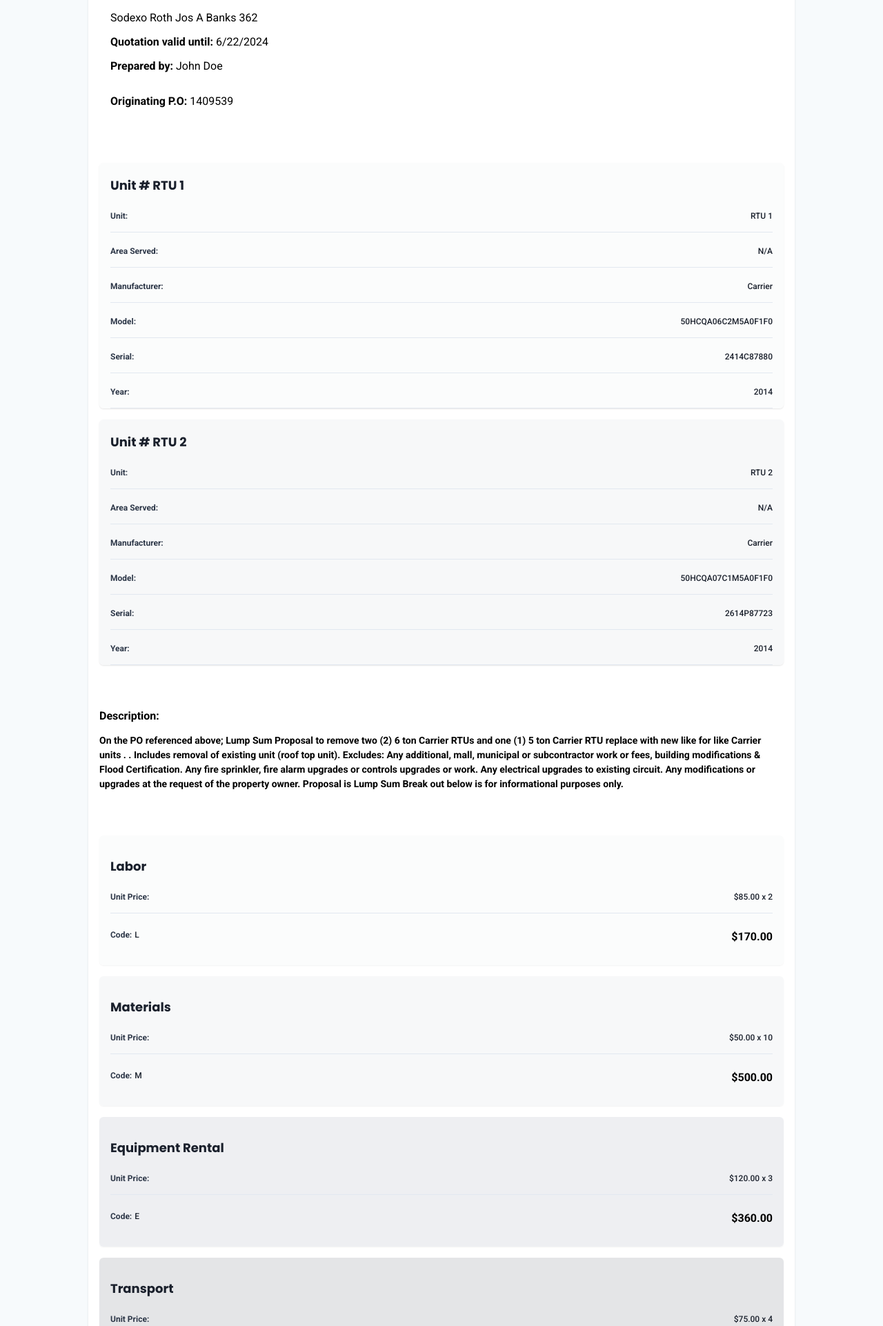
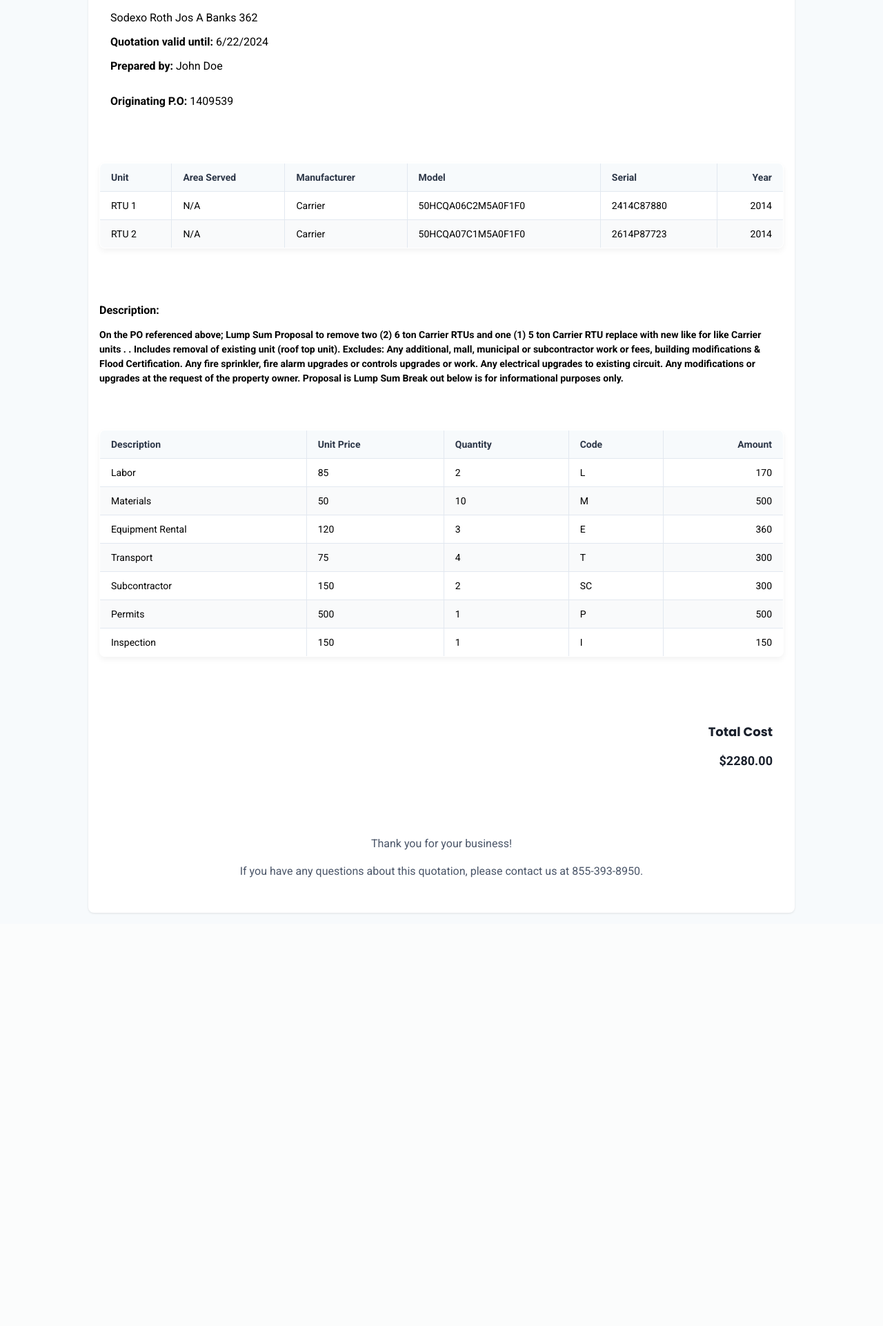
Before and after one commit to M3D3L/Quotation, a PHP site: page /index.html in a window 1280 px wide. Shown: the part 350-2272 px from the top of the page at 69% size. After the commit the page ends 1675 px from the top, so only its background shows below. Run offline with PHP 8.4, Linux system fonts and the light colour scheme.

Commit message:
added a desktop table to display data

```diff
--- a/assets/css/main.css
+++ b/assets/css/main.css
@@ -3,7 +3,7 @@ body {
   padding: 1rem;
   margin: 0;
   box-sizing: border-box;
-    font-family: 'Roboto', sans-serif;
+  font-family: "Roboto", sans-serif;
 }
 
 ul {
@@ -42,7 +42,6 @@ ul {
 .table-card {
   width: 100%;
 }
-
 
 .description p:first-child {
   font-weight: bold;
@@ -111,7 +110,7 @@ ul {
 }
 
 .quotation-title {
-    font-family: 'Poppins', sans-serif;
+  font-family: "Poppins", sans-serif;
   font-size: 1.875rem;
   font-weight: bold;
   margin-bottom: 0.5rem;
@@ -150,7 +149,7 @@ ul {
 }
 
 .unit-title {
-    font-family: 'Poppins', sans-serif;
+  font-family: "Poppins", sans-serif;
   font-size: 1.125rem;
   font-weight: bold;
   color: #1a202c;
@@ -195,7 +194,7 @@ ul {
 }
 
 .breakdown-title {
-    font-family: 'Poppins', sans-serif;
+  font-family: "Poppins", sans-serif;
   font-size: 1.125rem;
   font-weight: bold;
   color: #1a202c;
@@ -242,7 +241,7 @@ ul {
 }
 
 .total-cost-title {
-    font-family: 'Poppins', sans-serif;
+  font-family: "Poppins", sans-serif;
   font-size: 1.125rem;
   font-weight: bold;
   color: #1a202c;
@@ -266,9 +265,97 @@ ul {
   color: #1a202c;
 }
 
+#breakdown-desktop {
+  width: 100%;
+  min-width: 100%;
+}
+
+#table-desktop {
+  width: 100%;
+  min-width: 100%;
+}
+
+/* Custom table styles */
+.custom-table {
+  width: 100%;
+  border-collapse: collapse;
+  border: 1px solid #e2e8f0; /* Light gray border */
+  border-radius: 8px; /* Rounded corners */
+  overflow: hidden; /* Clip overflow for rounded corners */
+  box-shadow: 0 4px 8px rgba(0, 0, 0, 0.05);
+  margin-bottom: 2rem;
+}
+
+.custom-table-header {
+  background-color: #f7fafc;
+  color: #2d3748;
+}
+
+.custom-table-cell {
+  border: 1px solid #e2e8f0;
+  padding: 0.75rem 1rem;
+  text-align: left;
+  font-size: 0.875rem;
+}
+
+.custom-table-header th {
+  font-weight: 600;
+}
+
+.custom-table-row:nth-child(even) {
+  background-color: #f9fafb;
+}
+
+.custom-table-row:hover {
+  background-color: #edf2f7;
+}
+
+.custom-table-cell:last-child {
+  text-align: right;
+}
+
+/* Responsive Design */
+@media (max-width: 768px) {
+  .custom-table {
+    border: 0;
+  }
+  .custom-table th,
+  .custom-table td {
+    display: block;
+    width: 100%;
+    box-sizing: border-box;
+  }
+  .custom-table th {
+    text-align: left;
+    padding-top: 1rem;
+  }
+  .custom-table td {
+    text-align: right;
+    padding-top: 0.75rem;
+  }
+  .custom-table td::before {
+    content: attr(data-label);
+    font-weight: 600;
+    display: block;
+    margin-bottom: 0.5rem;
+  }
+}
+
 /* Utility */
 .flex-row {
   display: flex;
   justify-content: space-between;
   align-items: center;
 }
+
+@media (max-width: 768px) {
+  .hide-on-mobile {
+    display: none;
+  }
+}
+
+@media (min-width: 769px) {
+  .hide-on-desktop {
+    display: none;
+  }
+}
--- /dev/null
+++ b/assets/js/breakdownCard.js
@@ -0,0 +1,34 @@
+import { getBackgroundColorClass } from "./customColors.js";
+
+export function generateBreakdownCard(item, index) {
+  const backgroundColor = getBackgroundColorClass(index);
+  return `
+    <li class="breakdown-card" style="background-color: ${backgroundColor};">
+       <h2 class="breakdown-title">${item.description}</h2>
+       <div class="breakdown-details">
+          <div class="breakdown-detail">
+             <span class="detail-key">Unit Price:</span>
+             <p class="detail-value">$${item.unitPrice.toFixed(2)} x ${
+    item.quantity
+  }</p>
+          </div>
+          <div class="flex-row">
+            <div class="breakdown-detail hide-border">
+             <span class="detail-key">Code: </span>
+             <p class="detail-value">${item.code}</p>
+            </div>
+            <p class="amount-value">$${item.amount.toFixed(2)}</p>
+          </div>
+       </div>
+    </li>
+  `;
+}
+
+export function renderBreakdownCards(containerId, dataArray) {
+  const container = document.getElementById(containerId);
+  if (container) {
+    container.innerHTML = dataArray
+      .map((item, index) => generateBreakdownCard(item, index))
+      .join("");
+  }
+}
--- a/assets/js/components.js
+++ /dev/null
@@ -1,159 +0,0 @@
-// Define custom colors equivalent to Tailwind gray shades with increments of 50
-const customColors = [
-    "rgba(249, 250, 251, 0.65)", // bg-gray-50
-    "rgba(243, 244, 246, 0.65)", // bg-gray-100
-    "rgba(229, 231, 235, 0.65)", // bg-gray-200
-    "rgba(214, 216, 218, 0.65)", // bg-gray-300
-    "rgba(156, 163, 175, 0.65)", // bg-gray-400
-  ];
-
-
-// Utility function to generate a background color class based on index
-function getBackgroundColorClass(index) {
-  const totalColors = customColors.length;
-  const colorIndex = index % totalColors;
-  return customColors[colorIndex];
-}
-
-// Function to generate client info section
-export function generateClientInfoSection(client) {
-  return `
-    <div class="client-info">
-       <div>
-          <p class="client-address">${client.address}</p>
-          <p class="client-city-state-zip">${client.cityStateZip}</p>
-          <p class="client-phone">${client.phone}</p>
-       </div>
-       <div class="quotation-info">
-          <h1 class="quotation-title">Quotation</h1>
-          <p class="quotation-date"><strong>Date:</strong> ${client.quotationDate}</p>
-          <p class="quotation-number"><strong>Quotation #:</strong> ${client.quotationNumber}</p>
-          <p class="customer-id"><strong>Customer ID:</strong> ${client.customerId}</p>
-       </div>
-       <div class="quotation-details">
-          <p><strong>Quotation For:</strong></p>
-          <p>${client.quotationFor}</p>
-          <p class="valid-until"><strong>Quotation valid until:</strong> ${client.quotationValidUntil}</p>
-          <p><strong>Prepared by:</strong> ${client.preparedBy}</p>
-       </div>
-       <div class="originating-po">
-          <p><strong>Originating P.O:</strong> ${client.originatingPO}</p>
-       </div>
-    </div>
-    `;
-}
-
-// Function to render client info section
-export function renderClientInfoSection(containerId, client) {
-  const container = document.getElementById(containerId);
-  if (container) {
-    container.innerHTML = generateClientInfoSection(client);
-  }
-}
-
-// Function to create a card element for a unit
-export function generateUnitCard(item, index) {
-  const backgroundColor = getBackgroundColorClass(index);
-  return `
-    <li class="unit-card" style="background-color: ${backgroundColor};">
-       <h2 class="unit-title">Unit # ${item.unit}</h2>
-       <div class="unit-details">
-          ${Object.entries(item)
-            .map(
-              ([key, value]) => `
-          <div class="unit-detail">
-             <span class="detail-key">${key
-               .replace(/([A-Z])/g, " $1")
-               .replace(/^./, (str) => str.toUpperCase())}:</span>
-             <p class="detail-value">${value}</p>
-          </div>
-          `
-            )
-            .join("")}
-       </div>
-    </li>
-    `;
-}
-
-// Function to render a list of unit cards
-export function renderUnitCards(containerId, dataArray) {
-  const container = document.getElementById(containerId);
-  if (container) {
-    container.innerHTML = dataArray
-      .map((item, index) => generateUnitCard(item, index))
-      .join("")
-  }
-
-}
-
-// Function to create a description section
-export function generateDescriptionSection(description) {
-  return `
-    <div class="description-section">
-       <p>${description}</p>
-    </div>
-    `;
-}
-
-// Function to render the description section
-export function renderDescriptionSection(containerId, description) {
-  const container = document.getElementById(containerId);
-  if (container) {
-    container.innerHTML = generateDescriptionSection(description);
-  }
-}
-
-// Function to create a breakdown element
-export function generateBreakdownCard(item, index) {
-  const backgroundColor = getBackgroundColorClass(index);
-  return `
-    <li class="breakdown-card" style="background-color: ${backgroundColor};">
-       <h2 class="breakdown-title">${item.description}</h2>
-       <div class="breakdown-details">
-          <div class="breakdown-detail">
-             <span class="detail-key">Unit Price:</span>
-             <p class="detail-value">$${item.unitPrice.toFixed(2)} x ${
-    item.quantity
-  }</p>
-          </div>
-          <div class="flex-row">
-
-            <div class="breakdown-detail hide-border">
-             <span class="detail-key">Code: </span>
-             <p class="detail-value"> ${item.code}</p>
-          </div>
-            <p class="amount-value">$${item.amount.toFixed(2)}</p>
-          </div>
-       </div>
-    </li>
-    `;
-}
-
-// Function to render a list of breakdown cards
-export function renderBreakdownCards(containerId, dataArray) {
-  const container = document.getElementById(containerId);
-  if (container) {
-    container.innerHTML = dataArray
-      .map((item, index) => generateBreakdownCard(item, index))
-      .join("");
-  }
-}
-
-// Function to create a total cost card
-export function generateTotalCostCard(dataArray) {
-  const totalAmount = dataArray.reduce((sum, item) => sum + item.amount, 0);
-  return `
-    <div class="total-cost-card">
-       <h2 class="total-cost-title">Total Cost</h2>
-        <p class="total-cost-value">$${totalAmount.toFixed(2)}</p>
-    </div>
-    `;
-}
-
-// Function to render the total cost card
-export function renderTotalCostCard(containerId, dataArray) {
-  const container = document.getElementById(containerId);
-  if (container) {
-    container.innerHTML = generateTotalCostCard(dataArray);
-  }
-}
--- /dev/null
+++ b/assets/js/customColors.js
@@ -0,0 +1,14 @@
+export const customColors = [
+  "rgba(249, 250, 251, 0.65)", // bg-gray-50
+  "rgba(243, 244, 246, 0.65)", // bg-gray-100
+  "rgba(229, 231, 235, 0.65)", // bg-gray-200
+  "rgba(214, 216, 218, 0.65)", // bg-gray-300
+  "rgba(156, 163, 175, 0.65)", // bg-gray-400
+];
+
+// Utility function to generate a background color class based on index
+export function getBackgroundColorClass(index) {
+  const totalColors = customColors.length;
+  const colorIndex = index % totalColors;
+  return customColors[colorIndex];
+}
--- /dev/null
+++ b/assets/js/descriptionSection.js
@@ -0,0 +1,14 @@
+export function generateDescriptionSection(description) {
+  return `
+      <div class="description-section">
+         <p>${description}</p>
+      </div>
+    `;
+}
+
+export function renderDescriptionSection(containerId, description) {
+  const container = document.getElementById(containerId);
+  if (container) {
+    container.innerHTML = generateDescriptionSection(description);
+  }
+}
--- /dev/null
+++ b/assets/js/dynamicTable.js
@@ -0,0 +1,44 @@
+export function generateDynamicTable(dataArray) {
+  // Extract column names from the first object in the array
+  const columns = dataArray.length > 0 ? Object.keys(dataArray[0]) : [];
+
+  return `
+    <table class="custom-table">
+      <thead>
+        <tr class="custom-table-header">
+          ${columns
+            .map(col => `<th class="custom-table-cell">${formatColumnName(col)}</th>`)
+            .join("")}
+        </tr>
+      </thead>
+      <tbody>
+        ${dataArray
+          .map(
+            (item) => `
+          <tr class="custom-table-row">
+            ${columns
+              .map(col => `<td class="custom-table-cell" data-label="${formatColumnName(col)}">${item[col] || ''}</td>`)
+              .join("")}
+          </tr>
+        `
+          )
+          .join("")}
+      </tbody>
+    </table>
+  `;
+}
+
+// Function to format column names (e.g., "unitNumber" -> "Unit Number")
+function formatColumnName(columnName) {
+  return columnName
+    .replace(/([A-Z])/g, ' $1')
+    .replace(/^./, str => str.toUpperCase());
+}
+
+
+export function renderDynamicTable(containerId, dataArray) {
+  const container = document.getElementById(containerId);
+  if (container) {
+    container.innerHTML = generateDynamicTable(dataArray);
+  }
+}
--- /dev/null
+++ b/assets/js/totalCostCard.js
@@ -0,0 +1,16 @@
+export function generateTotalCostCard(dataArray) {
+  const totalAmount = dataArray.reduce((sum, item) => sum + item.amount, 0);
+  return `
+      <div class="total-cost-card">
+         <h2 class="total-cost-title">Total Cost</h2>
+         <p class="total-cost-value">$${totalAmount.toFixed(2)}</p>
+      </div>
+    `;
+}
+
+export function renderTotalCostCard(containerId, dataArray) {
+  const container = document.getElementById(containerId);
+  if (container) {
+    container.innerHTML = generateTotalCostCard(dataArray);
+  }
+}
--- /dev/null
+++ b/assets/js/unitCard.js
@@ -0,0 +1,33 @@
+import { getBackgroundColorClass } from "./customColors.js";
+
+export function generateUnitCard(item, index) {
+  const backgroundColor = getBackgroundColorClass(index);
+  return `
+    <li class="unit-card" style="background-color: ${backgroundColor};">
+       <h2 class="unit-title">Unit # ${item.unit}</h2>
+       <div class="unit-details">
+          ${Object.entries(item)
+            .map(([key, value]) =>
+              key !== "unit"
+                ? `<div class="unit-detail">
+                     <span class="detail-key">${key
+                       .replace(/([A-Z])/g, " $1")
+                       .replace(/^./, (str) => str.toUpperCase())}:</span>
+                     <p class="detail-value">${value}</p>
+                   </div>`
+                : ""
+            )
+            .join("")}
+       </div>
+    </li>
+  `;
+}
+
+export function renderUnitCards(containerId, dataArray) {
+  const container = document.getElementById(containerId);
+  if (container) {
+    container.innerHTML = dataArray
+      .map((item, index) => generateUnitCard(item, index))
+      .join("");
+  }
+}
--- a/index.html
+++ b/index.html
@@ -4,56 +4,62 @@
       <meta charset="UTF-8" />
       <meta name="viewport" content="width=device-width, initial-scale=1.0" />
       <title>Quotation</title>
-    <link rel="stylesheet" href="assets/css/main.css">
-    <link rel="stylesheet" href="https://fonts.googleapis.com/css2?family=Poppins:wght@400;600;700&family=Roboto:wght@400;500;700&display=swap">
+      <link rel="stylesheet" href="assets/css/main.css" />
+      <link
+         rel="stylesheet"
+         href="https://fonts.googleapis.com/css2?family=Poppins:wght@400;600;700&family=Roboto:wght@400;500;700&display=swap"
+         />
    </head>
    <body class="body">
       <div class="container">
          <!-- Header -->
          <div class="header">
             <div class="quote-top" id="quote-top"></div>
-            <!-- Table Card -->
-            <ul id="table-card" class="table-card"></ul>
+            <!-- Table Components -->
+            <div id="table-desktop" class="hide-on-mobile"></div>
+            <ul id="table-card" class="table-card hide-on-desktop"></ul>
             <!-- Description -->
             <div class="description">
                <p><strong>Description:</strong></p>
                <p id="description"></p>
             </div>
             <!-- Cost Breakdown -->
+            <div id="breakdown-desktop" class="hide-on-mobile"></div>
             <div class="breakdown-container">
                <!-- Breakdown List -->
-                <ul id="breakdown-list" class="breakdown-list"></ul>
-
+               <ul id="breakdown-list" class="breakdown-list hide-on-desktop"></ul>
                <!-- Total Card -->
                <div class="total-card" id="total-card"></div>
             </div>
             <!-- Footer -->
             <div class="footer">
                <p>Thank you for your business!</p>
-                <p>If you have any questions about this quotation, please contact us at 855-393-8950.</p>
+               <p>
+                  If you have any questions about this quotation, please contact us at
+                  855-393-8950.
+               </p>
             </div>
          </div>
       </div>
       <script type="module">
-        import {
-            renderClientInfoSection,
-            renderUnitCards,
-            renderDescriptionSection,
-            renderBreakdownCards,
-            renderTotalCostCard,
-        } from "./assets/js/components.js";
+         import { renderClientInfoSection } from "./assets/js/clientInfoSection.js";
+         import { renderUnitCards } from "./assets/js/unitCard.js";
+         import { renderDescriptionSection } from "./assets/js/descriptionSection.js";
+         import { renderBreakdownCards } from "./assets/js/breakdownCard.js";
+         import { renderTotalCostCard } from "./assets/js/totalCostCard.js";
+         import { renderDynamicTable } from "./assets/js/dynamicTable.js";
 
          const clientData = {
-            address: '105 E. Robinson St Ste.208',
-            cityStateZip: 'Orlando, FL 32801',
-            phone: '855-393-8950',
-            quotationDate: '5/23/2024',
-            quotationNumber: '52344627',
-            customerId: '27623929',
-            quotationFor: 'Sodexo Roth\nJos A Banks 362',
-            quotationValidUntil: '6/22/2024',
-            preparedBy: 'John Doe',
-            originatingPO: '1409539'
+           address: "105 E. Robinson St Ste.208",
+           cityStateZip: "Orlando, FL 32801",
+           phone: "855-393-8950",
+           quotationDate: "5/23/2024",
+           quotationNumber: "52344627",
+           customerId: "27623929",
+           quotationFor: "Sodexo Roth\nJos A Banks 362",
+           quotationValidUntil: "6/22/2024",
+           preparedBy: "John Doe",
+           originatingPO: "1409539",
          };
 
          const description =
@@ -127,19 +133,16 @@
              quantity: 1,
              code: "I",
              amount: 150.0,
-            }
+           },
          ];
 
          document.addEventListener("DOMContentLoaded", () => {
-            // Render client info section
            renderClientInfoSection("quote-top", clientData);
-            // Render unit cards
            renderUnitCards("table-card", tableData);
-            // Render description section
+           renderDynamicTable("table-desktop", tableData);
            renderDescriptionSection("description", description);
-
-            // Render breakdown cards and total cost card
            renderBreakdownCards("breakdown-list", breakdownData);
+           renderDynamicTable("breakdown-desktop", breakdownData);
            renderTotalCostCard("total-card", breakdownData);
          });
       </script>
```
Also changed, not shown: assets/js/clientInfoSection.js (added, +33 -0 lines), index.php (+22 -108 lines). Lines whose indentation alone changed are shown as unchanged.
